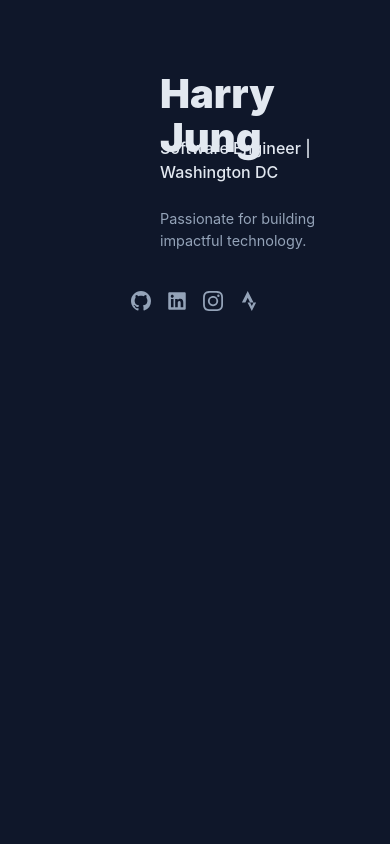
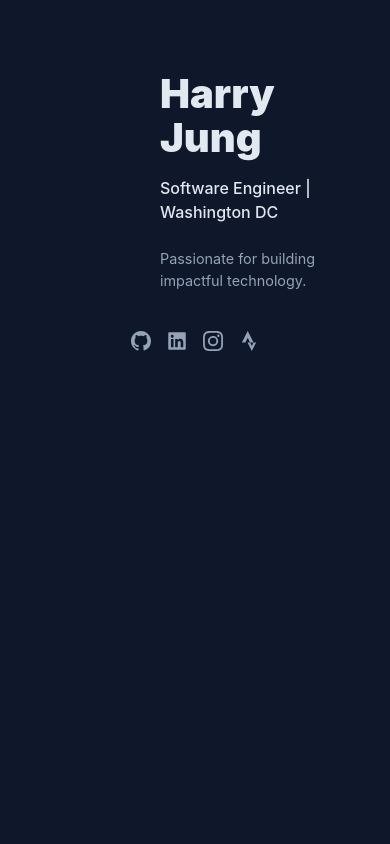
Before and after one commit to harryjng/personalWebsite, a React (Create React App) app: page / in a window 390 px wide. Shown: the top 844 px of the page. Built offline with nearby package versions, Linux system fonts and the light colour scheme.

Commit message:
testing hero mobility

```diff
--- a/src/components/Hero.css
+++ b/src/components/Hero.css
@@ -58,6 +58,7 @@
     padding-top: 2rem;
     padding-bottom: 2rem;
     min-height: auto;
+    text-align: left
   }
 
   .Name {
@@ -68,7 +69,7 @@
 
   .hero-tagline {
     font-size: 1.1rem;
-    margin-top: -2rem;
+    margin-top: 1rem;
     margin-left: 0;
   }
 
@@ -87,7 +88,7 @@
 
   .hero-tagline {
     font-size: 1rem;
-    margin-top: -1.5rem;
+    margin-top: 1rem;
   }
 
   .hero-description {
```
